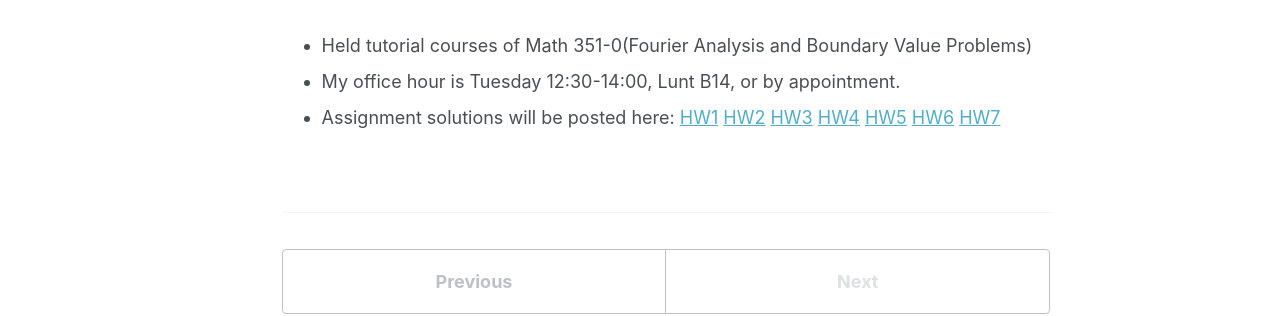
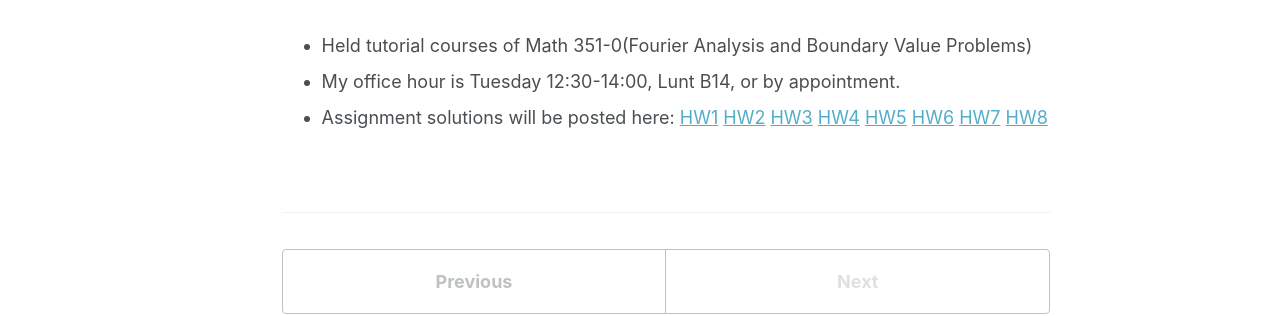
Before and after one commit to zhc515/zhc515.github.io, a Jekyll site: the page built from _teaching/2024-fall-teaching-2.md, in a window 1280 px wide. Shown: the part 189-505 px from the top of the page. Built offline with Jekyll 4.4.1, drawn with Linux system fonts in a browser that asks for light colours.

Commit message:
Update 2024-fall-teaching-2.md

```diff
--- a/_teaching/2024-fall-teaching-2.md
+++ b/_teaching/2024-fall-teaching-2.md
@@ -18,3 +18,4 @@ location: "Evanston, US"
 [HW5](http://zhc515.github.io/files/Math_351_HW5_solution.pdf)
 [HW6](http://zhc515.github.io/files/Math_351_HW6_solution.pdf)
 [HW7](http://zhc515.github.io/files/Math_351_HW7_solution.pdf)
+[HW8](http://zhc515.github.io/files/Math_351_HW8_solution.pdf)
```
